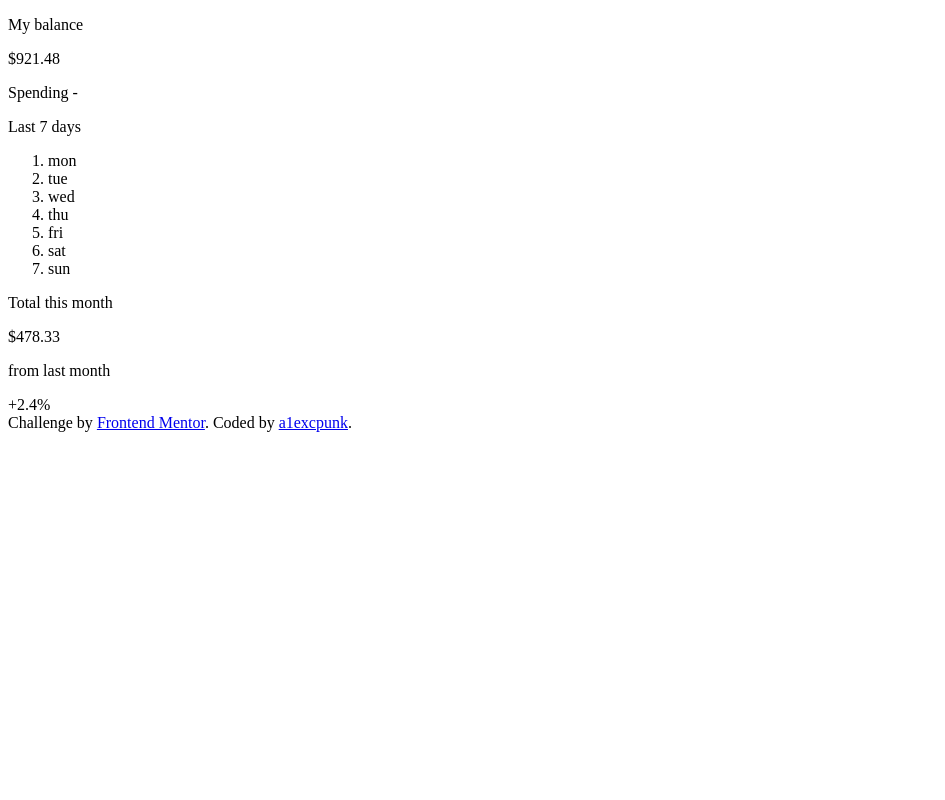
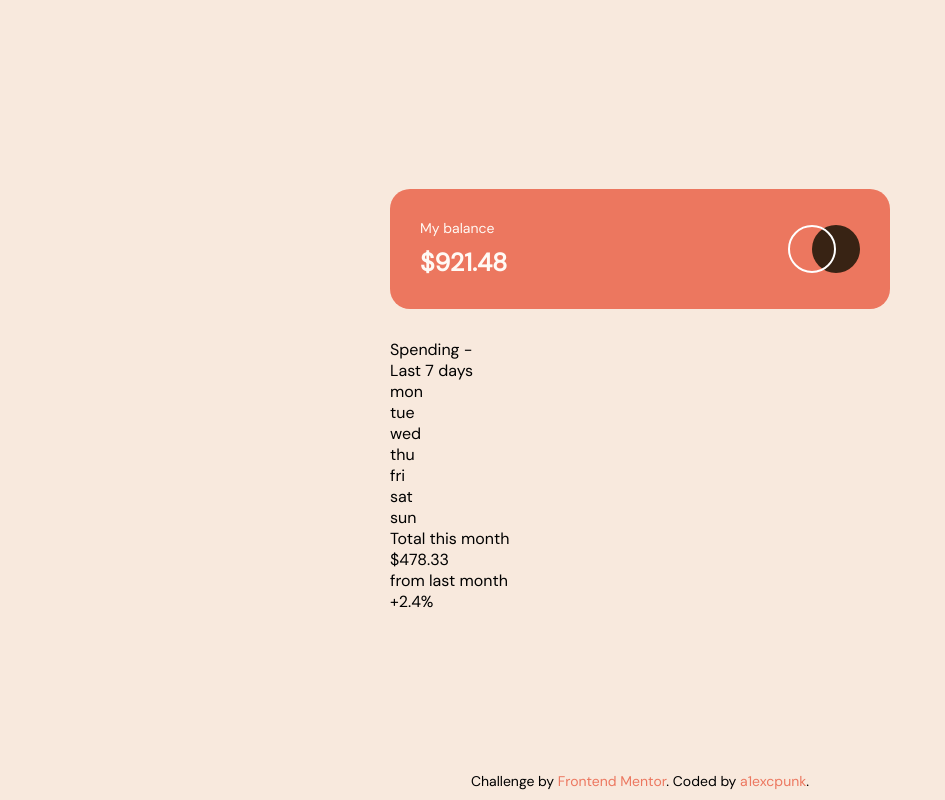
Before and after one commit to a1excpunk/expenses-chart-component, a plain HTML site: page index.html in a window 1280 px wide. Shown: the whole page, without its empty margins (0-945 px from the left). Drawn offline with Linux system fonts and the light colour scheme.

Commit message:
ADD: component header and footer(attribution part) style

```diff
--- a/index.html
+++ b/index.html
@@ -11,12 +11,22 @@
       href="./images/favicon-32x32.png"
     />
     <title>Frontend Mentor | Expenses chart component</title>
+    <link rel="stylesheet" href="style.css" />
+    <link rel="preconnect" href="https://fonts.googleapis.com" />
+    <link rel="preconnect" href="https://fonts.gstatic.com" crossorigin />
+    <link
+      href="https://fonts.googleapis.com/css2?family=DM+Sans:opsz,wght@9..40,400,700&display=swap"
+      rel="stylesheet"
+    />
   </head>
   <body>
     <main>
       <section class="my_balance_container">
-        <p class="my_balance">My balance</p>
-        <div class="my_balance_amount">$921.48</div>
+        <div class="my_balance">
+          <p>My balance</p>
+          <div class="my_balance_amount">$921.48</div>
+        </div>
+        <img src="./images/logo.svg" alt="logo" />
       </section>
       <section class="spending_chart_container">
         <div class="spending_chart_main">
@@ -39,11 +49,11 @@
         <div class="spending_chart_summery">
           <div class="total_spending_month_container">
             <p>Total this month</p>
-            <span>$478.33</span>
+            <div>$478.33</div>
           </div>
           <div class="from_lat_month_container">
             <p>from last month</p>
-            <span>+2.4%</span>
+            <div>+2.4%</div>
           </div>
         </div>
       </section>
--- a/style.css
+++ b/style.css
@@ -1 +1,62 @@
-/*# sourceMappingURL=style.css.map */
+* {
+  margin: 0;
+  padding: 0;
+  box-sizing: border-box;
+  list-style-type: none;
+  font-family: "DM Sans", sans-serif;
+}
+
+body {
+  height: 100svh;
+  background-color: hsl(27, 66%, 92%);
+  display: flex;
+  flex-direction: column;
+  justify-content: center;
+  align-items: center;
+  min-width: 375px;
+  max-width: 1440px;
+  margin: auto;
+}
+
+main {
+  min-width: 375px;
+  width: 500px;
+  display: flex;
+  flex-direction: column;
+  gap: 30px;
+}
+main .my_balance_container {
+  background-color: hsl(10, 79%, 65%);
+  color: hsl(33, 100%, 98%);
+  padding: 30px;
+  border-radius: 20px;
+  display: flex;
+  justify-content: space-between;
+  height: 120px;
+}
+main .my_balance_container .my_balance {
+  display: flex;
+  flex-direction: column;
+  justify-content: space-between;
+}
+main .my_balance_container .my_balance p {
+  font-size: 14px;
+  font-weight: 400;
+}
+main .my_balance_container .my_balance .my_balance_amount {
+  font-size: 25px;
+  font-weight: 700;
+}
+
+footer {
+  position: absolute;
+  bottom: 10px;
+  font-size: 14px;
+}
+footer a {
+  text-decoration: none;
+  color: hsl(10, 79%, 65%);
+}
+footer a:hover {
+  color: hsl(186, 34%, 60%);
+}/*# sourceMappingURL=style.css.map */
```
